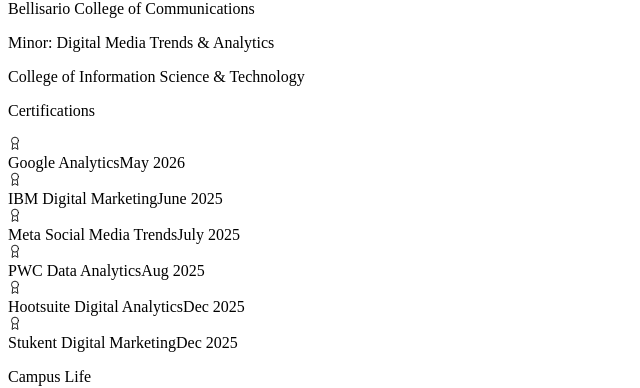
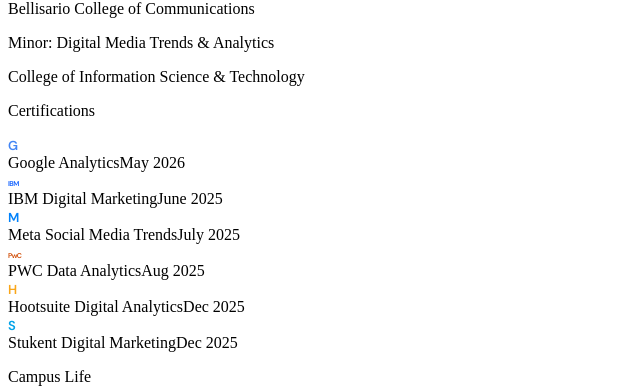
Before and after one commit to arushimai/Portfolio, a React (Vite) app: page / in a window 1280 px wide. Shown: the part 8956-9344 px from the top of the page, without its empty margins (0-640 px from the left). Built offline with nearby package versions, Linux system fonts and the light colour scheme; the HTML template or start-up script is replaced by a standard one; a web font is replaced by a local one.

Commit message:
Add brand colors to cert icons and fix Hootsuite color to orange

```diff
--- a/src/components/Portfolio.tsx
+++ b/src/components/Portfolio.tsx
@@ -269,12 +269,12 @@
 
 function EducationSection() {
   const certs = [
-    { name: 'Google Analytics', date: 'May 2026' },
-    { name: 'IBM Digital Marketing', date: 'June 2025' },
-    { name: 'Meta Social Media Trends', date: 'July 2025' },
-    { name: 'PWC Data Analytics', date: 'Aug 2025' },
-    { name: 'Hootsuite Digital Analytics', date: 'Dec 2025' },
-    { name: 'Stukent Digital Marketing', date: 'Dec 2025' },
+    { name: 'Google Analytics', date: 'May 2026', abbr: 'G', color: '#4285F4' },
+    { name: 'IBM Digital Marketing', date: 'June 2025', abbr: 'IBM', color: '#1261FE' },
+    { name: 'Meta Social Media Trends', date: 'July 2025', abbr: 'M', color: '#0082FB' },
+    { name: 'PWC Data Analytics', date: 'Aug 2025', abbr: 'PwC', color: '#D04A02' },
+    { name: 'Hootsuite Digital Analytics', date: 'Dec 2025', abbr: 'H', color: '#F9A61A' },
+    { name: 'Stukent Digital Marketing', date: 'Dec 2025', abbr: 'S', color: '#00A2E8' },
   ];
 
   return (
@@ -303,11 +303,15 @@
             <div className="edu-cert-list">
               {certs.map(c => (
                 <div className="edu-cert-row" key={c.name}>
-                  <div className="edu-cert-icon">
-                    <svg width="14" height="14" viewBox="0 0 24 24" fill="none" stroke="currentColor" strokeWidth="1.5" strokeLinecap="round" strokeLinejoin="round">
-                      <circle cx="12" cy="8" r="6"/>
-                      <path d="M8.21 13.89L7 23l5-3 5 3-1.21-9.12"/>
-                    </svg>
+                  <div className="edu-cert-icon" style={{ borderColor: c.color + '55' }}>
+                    <span style={{
+                      color: c.color,
+                      fontWeight: 700,
+                      fontSize: c.abbr.length > 2 ? '7px' : c.abbr.length > 1 ? '9px' : '13px',
+                      fontFamily: 'DM Sans, sans-serif',
+                      letterSpacing: c.abbr.length > 2 ? '-0.5px' : 'normal',
+                      lineHeight: 1,
+                    }}>{c.abbr}</span>
                   </div>
                   <span className="edu-cert-name">{c.name}</span>
                   <span className="edu-cert-date">{c.date}</span>
```
